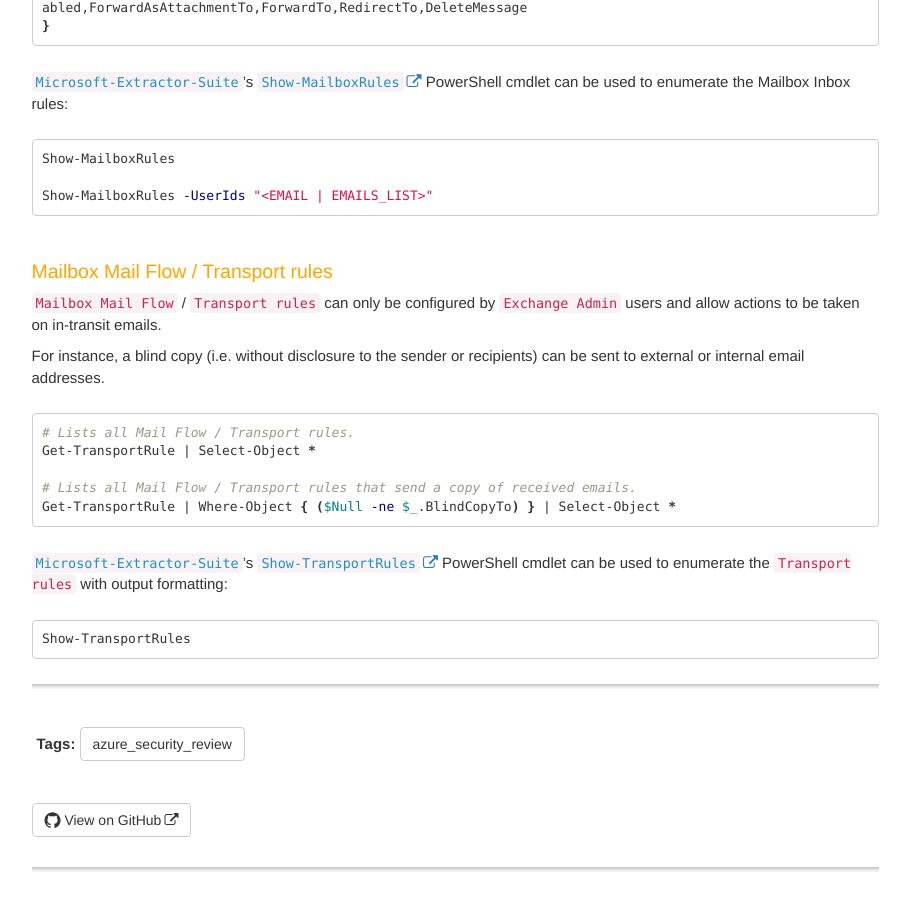
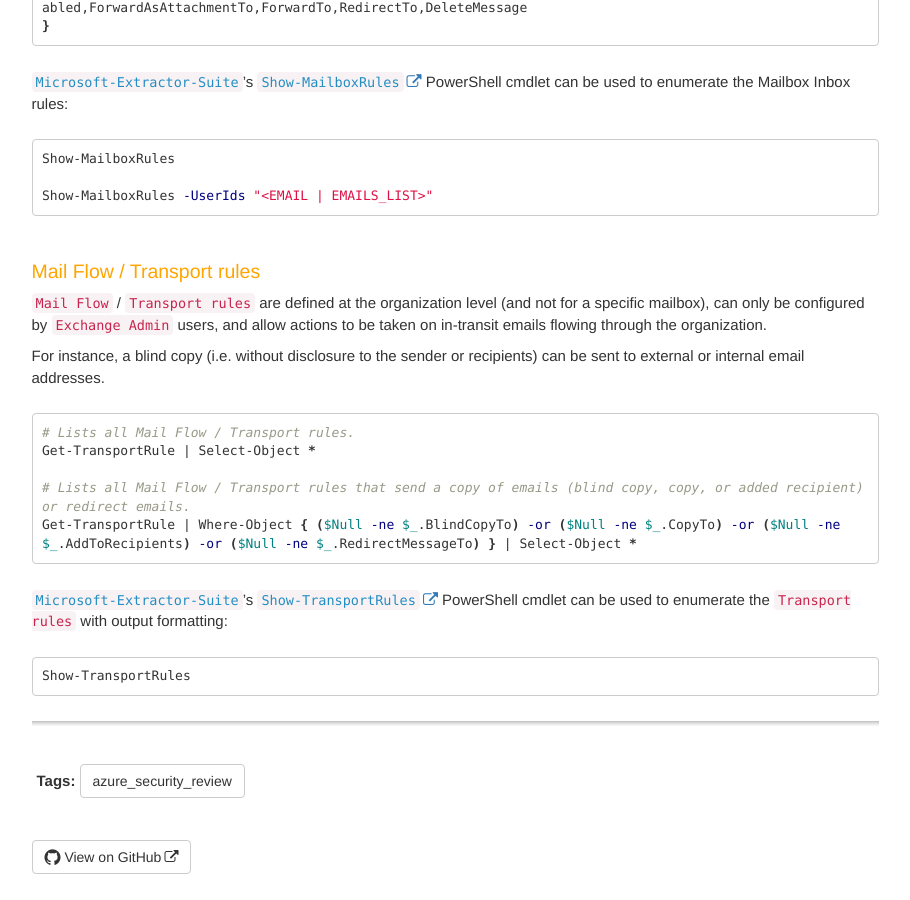
Before and after one commit to Qazeer/artefacts.help, a Jekyll site: the page built from pages/azure/m365_security_review_email_forwarding.md, in a window 1280 px wide and 900 px high, scrolled down 1175 px. Shown: the whole window, without its empty margins (331-1241 px from the left). Built offline with Jekyll 4.4.1, drawn with Linux system fonts in a browser that asks for light colours; comment, search, counter and statistics services are not loaded; some of the changed text lies outside the part shown.

Commit message:
[Artefact] M365 email forwarding - Transport rules are organization-level

````diff
--- a/_data/sidebars/sidebar.yml
+++ b/_data/sidebars/sidebar.yml
@@ -915,8 +915,8 @@
         url: /azure_m365_security_review_email_forwarding.html#mailbox-inbox-rules
         output: web
 
-      - title: Mailbox Mail Flow / Transport rules
-        url: /azure_m365_security_review_email_forwarding.html#mailbox-mail-flow--transport-rules
+      - title: Mail Flow / Transport rules
+        url: /azure_m365_security_review_email_forwarding.html#mail-flow--transport-rules
         output: web
 
     - title: Mailbox delegations
--- a/pages/azure/m365_security_review_email_forwarding.md
+++ b/pages/azure/m365_security_review_email_forwarding.md
@@ -1,6 +1,6 @@
 ---
 title: Security review - Email forwarding
-summary: 'Emails can be forwarded to external or internal recipients using different mechanisms:\n\n - Mailbox Email Forwarding.\n\n - Mailbox Inbox rules.\n\n - Mailbox Mail Flow / Transport rules (requires Exchange Admin privileges).'
+summary: 'Emails can be forwarded to external or internal recipients using different mechanisms:\n\n - Mailbox Email Forwarding.\n\n - Mailbox Inbox rules.\n\n - Mail Flow / Transport rules (organization-wide, requires Exchange Admin privileges).'
 keywords: Email Forwarding, ForwardingSmtpAddress, ForwardingAddress, DeliverToMailboxAndForward, Inbox rules, Get-InboxRule, Mail Flow, Transport rules, Get-TransportRule
 tags:
   - azure_security_review
@@ -71,10 +71,12 @@ Show-MailboxRules
 Show-MailboxRules -UserIds "<EMAIL | EMAILS_LIST>"
 ```
 
-### Mailbox Mail Flow / Transport rules
+### Mail Flow / Transport rules
 
-`Mailbox Mail Flow` / `Transport rules` can only be configured by
-`Exchange Admin` users and allow actions to be taken on in-transit emails.
+`Mail Flow` / `Transport rules` are defined at the organization level (and not
+for a specific mailbox), can only be configured by `Exchange Admin` users, and
+allow actions to be taken on in-transit emails flowing through the
+organization.
 
 For instance, a blind copy (i.e. without disclosure to the sender or
 recipients) can be sent to external or internal email addresses.
@@ -83,8 +85,8 @@ recipients) can be sent to external or internal email addresses.
 # Lists all Mail Flow / Transport rules.
 Get-TransportRule | Select-Object *
 
-# Lists all Mail Flow / Transport rules that send a copy of received emails.
-Get-TransportRule | Where-Object { ($Null -ne $_.BlindCopyTo) } | Select-Object *
+# Lists all Mail Flow / Transport rules that send a copy of emails (blind copy, copy, or added recipient) or redirect emails.
+Get-TransportRule | Where-Object { ($Null -ne $_.BlindCopyTo) -or ($Null -ne $_.CopyTo) -or ($Null -ne $_.AddToRecipients) -or ($Null -ne $_.RedirectMessageTo) } | Select-Object *
 ```
 
 [`Microsoft-Extractor-Suite`](./logs_collection_tools.md#azure-ad-microsoft-365--azure-microsoft-extractor-suite)'s
````
